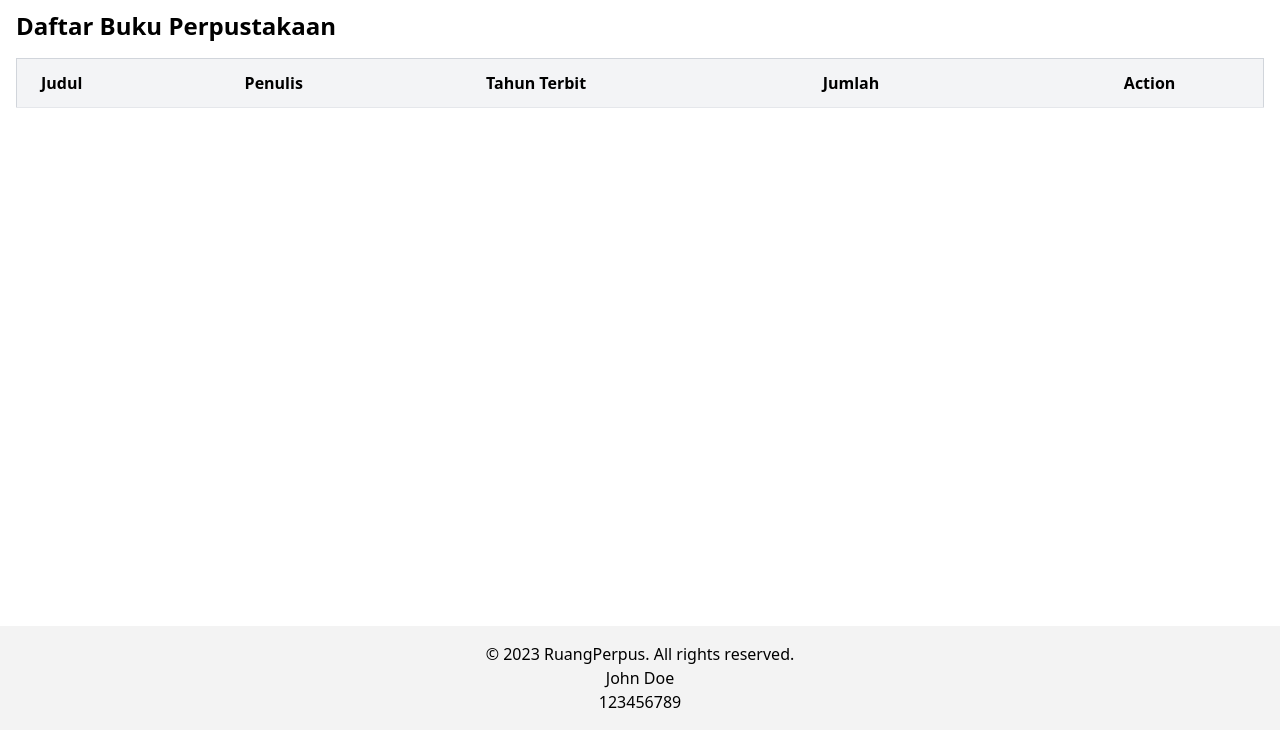
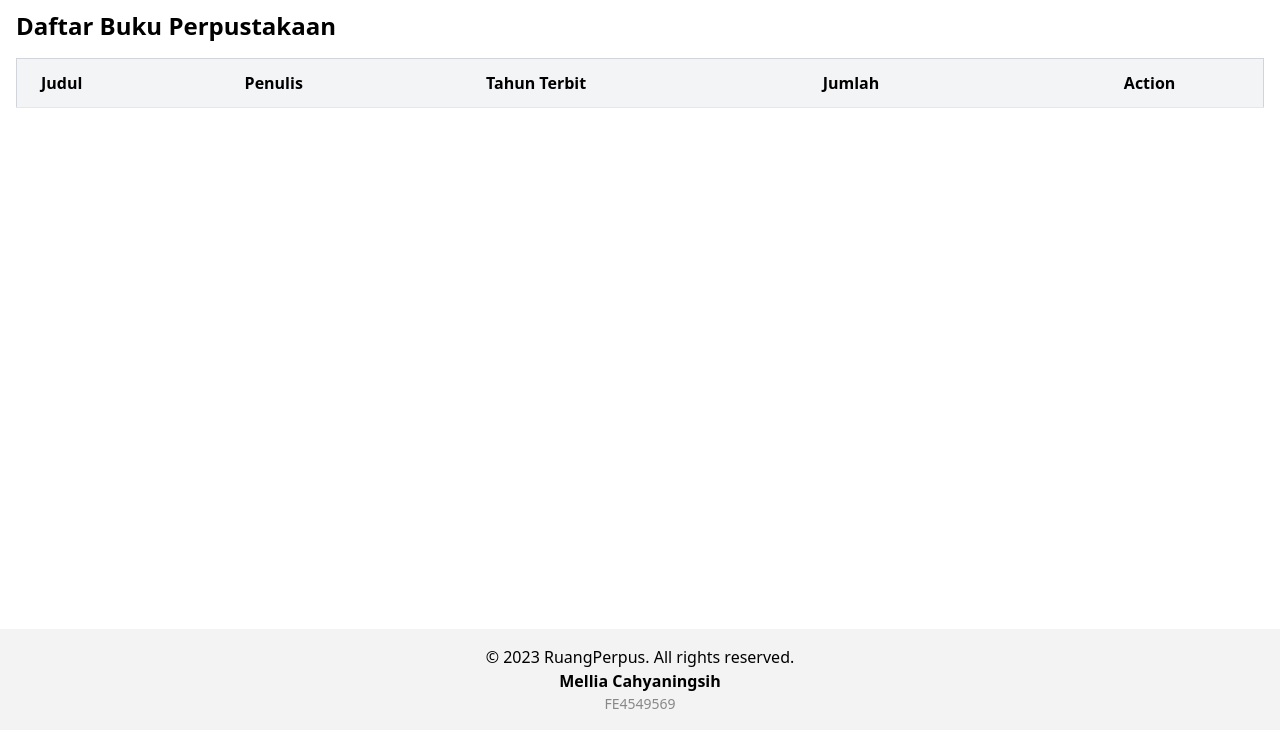
Before and after one commit to maumaju/library-app, a website: page client/index.html in a window 1280 px wide. Shown: the part 70-800 px from the top of the page. Drawn offline with nearby package versions, Linux system fonts and the light colour scheme; no server answers.

Commit message:
feat: add student name and camp id

```diff
--- a/client/index.html
+++ b/client/index.html
@@ -36,6 +36,16 @@
       .content {
         flex: 1;
       }
+
+      .studentName {
+        font-size: 16px;
+        font-weight: bold;
+      }
+
+      .studentId {
+        font-size: 14px;
+        color: #888;
+      }
     </style>
   </head>
 
@@ -62,16 +72,8 @@
 
     <footer class="footer">
       <p>&copy; 2023 RuangPerpus. All rights reserved.</p>
-      <!-- Tambahkan Student Name & Camp ID
-      example:
-
-      <p class="studentName">John Doe</p>
-      <p class="studentId">123456789</p>
-
-    -->
-      <!-- TODO: answer here -->
-      <p class="studentName">John Doe</p>
-      <p class="studentId">123456789</p>
+      <p class="studentName">Mellia Cahyaningsih</p>
+      <p class="studentId">FE4549569</p>
     </footer>
 
     <script src="index.js"></script>
```
Also changed, not shown: deployData.js (+3 -5 lines), 1 other file.
